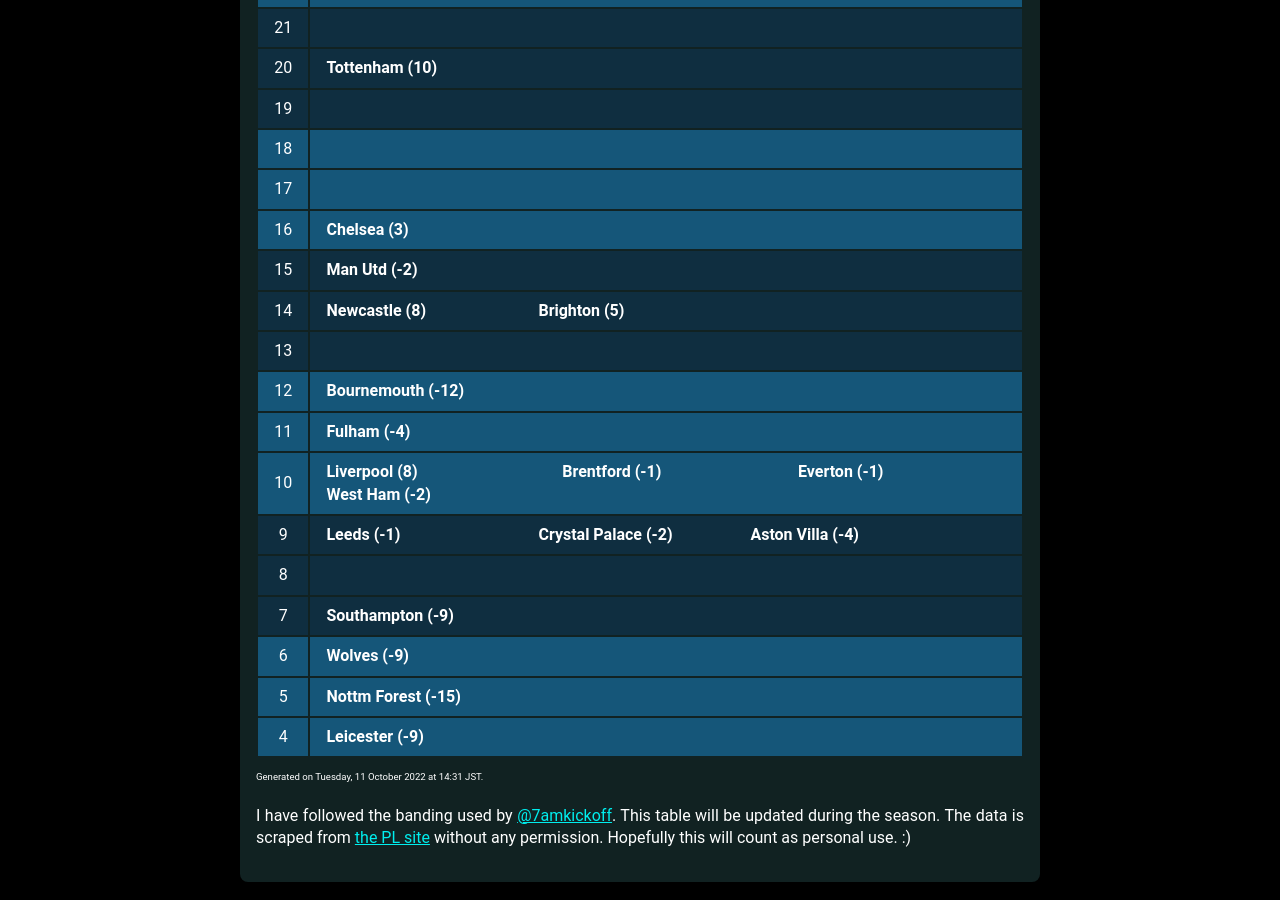
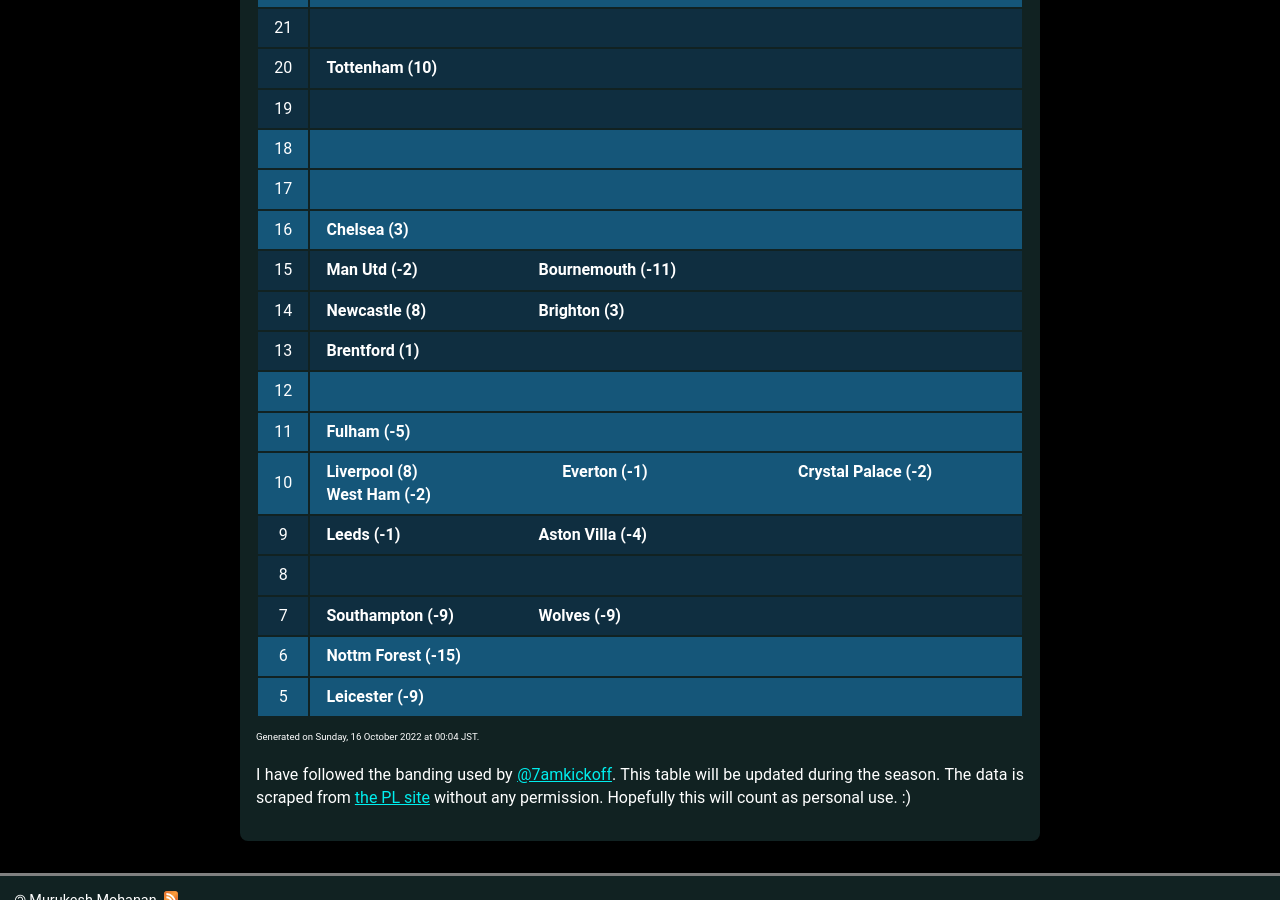
Before and after one commit to muru/muru.github.io, a Jekyll site: the page built from resources.md, in a window 1280 px wide and 900 px high, scrolled down 1598 px. Built offline with Jekyll 4.4.1, drawn with Linux system fonts in a browser that asks for light colours; some web fonts are replaced.

Commit message:
updated cann-table: Sun 16 Oct 00:04:01 JST 2022

```diff
--- a/cann-table.html
+++ b/cann-table.html
@@ -53,38 +53,39 @@
 		<td class="cann-point"> 15 </td>
 		<td class="cann-clubs">
 			<span class="club-name"> Man Utd (-2) </span>
+			<span class="club-name"> Bournemouth (-11) </span>
 		</td>
  	</tr>
 	<tr class="cann-row-2">
 		<td class="cann-point"> 14 </td>
 		<td class="cann-clubs">
 			<span class="club-name"> Newcastle (8) </span>
-			<span class="club-name"> Brighton (5) </span>
+			<span class="club-name"> Brighton (3) </span>
 		</td>
  	</tr>
 	<tr class="cann-row-2">
 		<td class="cann-point"> 13 </td>
 		<td class="cann-clubs">
+			<span class="club-name"> Brentford (1) </span>
 		</td>
  	</tr>
 	<tr class="cann-row-1">
 		<td class="cann-point"> 12 </td>
 		<td class="cann-clubs">
-			<span class="club-name"> Bournemouth (-12) </span>
 		</td>
  	</tr>
 	<tr class="cann-row-1">
 		<td class="cann-point"> 11 </td>
 		<td class="cann-clubs">
-			<span class="club-name"> Fulham (-4) </span>
+			<span class="club-name"> Fulham (-5) </span>
 		</td>
  	</tr>
 	<tr class="cann-row-1">
 		<td class="cann-point"> 10 </td>
 		<td class="cann-clubs">
 			<span class="club-name"> Liverpool (8) </span>
-			<span class="club-name"> Brentford (-1) </span>
 			<span class="club-name"> Everton (-1) </span>
+			<span class="club-name"> Crystal Palace (-2) </span>
 			<span class="club-name"> West Ham (-2) </span>
 		</td>
  	</tr>
@@ -92,7 +93,6 @@
 		<td class="cann-point"> 9 </td>
 		<td class="cann-clubs">
 			<span class="club-name"> Leeds (-1) </span>
-			<span class="club-name"> Crystal Palace (-2) </span>
 			<span class="club-name"> Aston Villa (-4) </span>
 		</td>
  	</tr>
@@ -105,25 +105,20 @@
 		<td class="cann-point"> 7 </td>
 		<td class="cann-clubs">
 			<span class="club-name"> Southampton (-9) </span>
+			<span class="club-name"> Wolves (-9) </span>
 		</td>
  	</tr>
 	<tr class="cann-row-1">
 		<td class="cann-point"> 6 </td>
 		<td class="cann-clubs">
-			<span class="club-name"> Wolves (-9) </span>
+			<span class="club-name"> Nottm Forest (-15) </span>
 		</td>
  	</tr>
 	<tr class="cann-row-1">
 		<td class="cann-point"> 5 </td>
 		<td class="cann-clubs">
-			<span class="club-name"> Nottm Forest (-15) </span>
-		</td>
- 	</tr>
-	<tr class="cann-row-1">
-		<td class="cann-point"> 4 </td>
-		<td class="cann-clubs">
 			<span class="club-name"> Leicester (-9) </span>
 		</td>
  	</tr>
 </table>
-<span id="cann-gen-note"> Generated on  Tuesday, 11 October 2022 at 14:31 JST. </span>
+<span id="cann-gen-note"> Generated on  Sunday, 16 October 2022 at 00:04 JST. </span>
```
